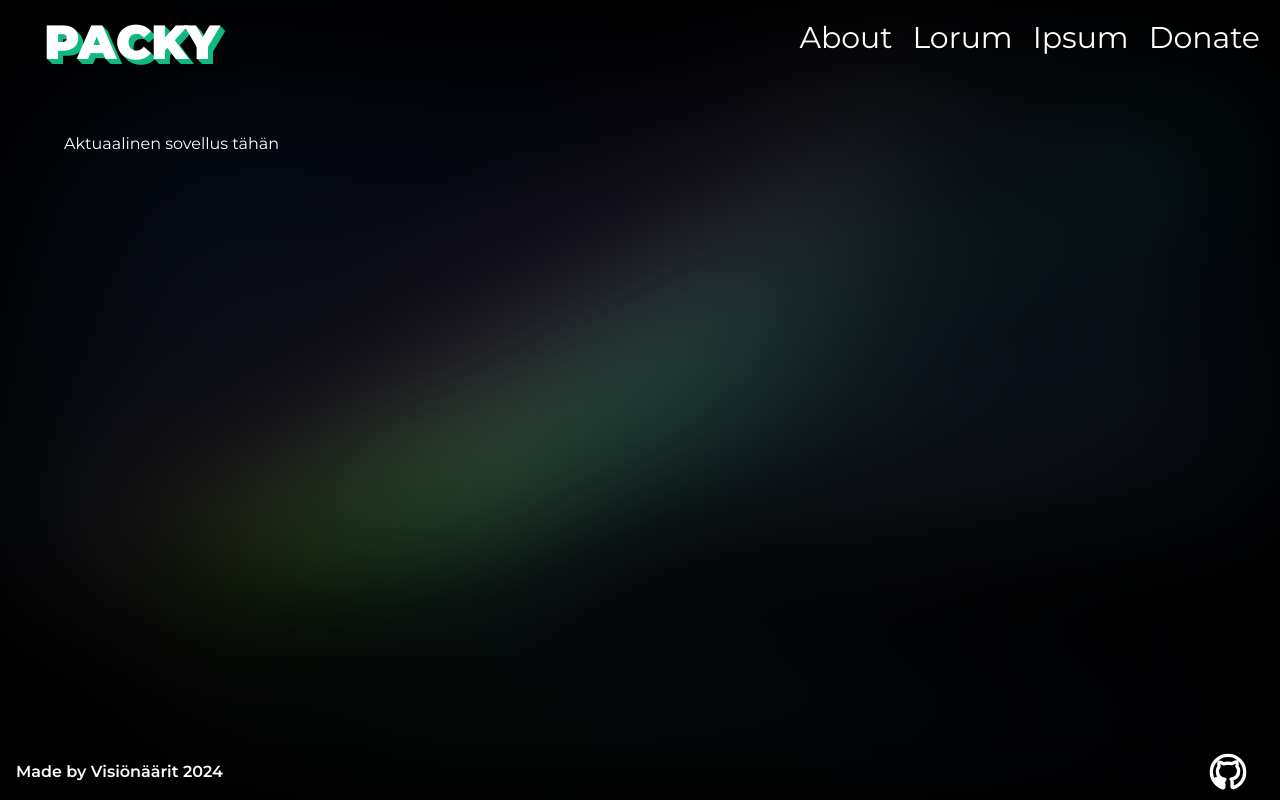
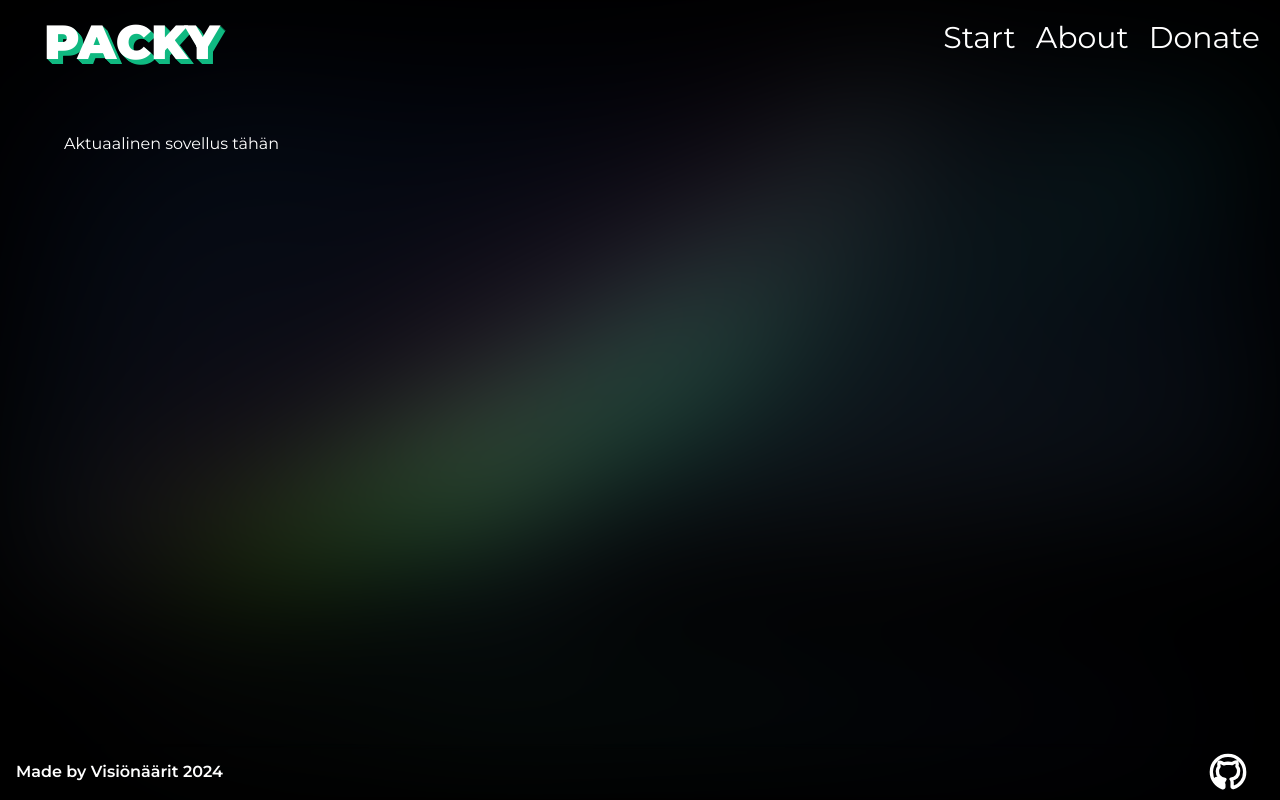
Before and after one commit to AugustBoesen/packy, a Next.js app: page /mindmap in a window 1280 px wide. Built offline with nearby package versions, Linux system fonts and the light colour scheme.

Commit message:
miljoonas muttei viimeinen header commit

```diff
--- a/components/header.tsx
+++ b/components/header.tsx
@@ -3,21 +3,19 @@ import '../styles/header.css';
 export default function Header() {
   return (
     <header className="header">
-      <div className="header-logo">PACKY</div>
+      <div className="header-logo">
+        {' '}
+        <a href="/">PACKY</a>
+      </div>
       <ul className="nav-list">
         <li>
           <h3>
-            <a href="/about">About</a>
+            <a href="/mindmap">Start</a>
           </h3>
         </li>
         <li>
           <h3>
-            <a href="#">Lorum</a>
-          </h3>
-        </li>
-        <li>
-          <h3>
-            <a href="#">Ipsum</a>
+            <a href="/about">About</a>
           </h3>
         </li>
         <li>
```
